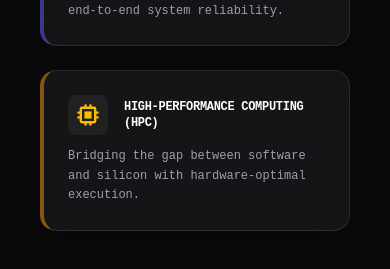
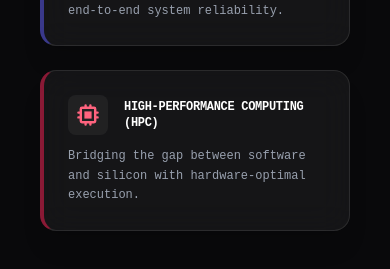
Before and after one commit to chunyuema/chunyuema.github.io, a Next.js app: page / in a window 390 px wide. Shown: the part 891-1160 px from the top of the page. Built offline with nearby package versions, Linux system fonts and the light colour scheme.

Commit message:
feat: separate skills from experience page #50

```diff
--- a/src/app/page.tsx
+++ b/src/app/page.tsx
@@ -7,7 +7,8 @@ import { useSearchParams } from "next/navigation";
 // Existing components - we will need to migrate these too
 import AboutMe from '../components/sections/AboutMe';
 import BlogPage from '../components/sections/Blogs';
-import TechnicalProfile from '../components/sections/TechnicalProfile';
+import Skills from '../components/sections/Skills';
+import EmploymentHistory from '../components/sections/EmploymentHistory';
 
 
 function HomeContent({ initialTab }: { initialTab: string }) {
@@ -17,14 +18,15 @@ function HomeContent({ initialTab }: { initialTab: string }) {
 
   useEffect(() => {
     const tab = searchParams.get("tab");
-    if (tab && ["aboutMe", "expertise", "blogs"].includes(tab)) {
+    if (tab && ["aboutMe", "experience", "skills", "blogs"].includes(tab)) {
       setActiveTab(tab);
     }
   }, [searchParams]);
 
   const navItems = [
     { label: "ABOUT_ME", value: "aboutMe" },
-    { label: "EXPERTISE", value: "expertise" },
+    { label: "EXPERIENCE", value: "experience" },
+    { label: "SKILLS", value: "skills" },
     { label: "BLOGS", value: "blogs" },
   ];
 
@@ -107,7 +109,8 @@ function HomeContent({ initialTab }: { initialTab: string }) {
       <main className="pt-24 pb-12 container mx-auto px-6 max-w-5xl">
         <div className="transition-all duration-500 animate-in fade-in slide-in-from-bottom-4">
           {activeTab === "aboutMe" && <AboutMe />}
-          {activeTab === "expertise" && <TechnicalProfile />}
+          {activeTab === "experience" && <EmploymentHistory />}
+          {activeTab === "skills" && <Skills />}
           {activeTab === "blogs" && <BlogPage />}
         </div>
       </main>
@@ -133,7 +136,7 @@ function HomeWrapper({
   const resolvedParams = React.use(searchParams);
   const tab =
     typeof resolvedParams.tab === "string" ? resolvedParams.tab : "aboutMe";
-  const initialTab = ["aboutMe", "expertise", "blogs"].includes(tab)
+  const initialTab = ["aboutMe", "experience", "skills", "blogs"].includes(tab)
     ? tab
     : "aboutMe";
 
--- a/src/components/sections/AboutMe.tsx
+++ b/src/components/sections/AboutMe.tsx
@@ -52,9 +52,9 @@ const AboutMe: React.FC = () => {
                 "**Focus Areas:** Hardware-Aware C++, Parallel Programming (OpenMP/MPI), and GPU Acceleration (CUDA/SYCL)."
             ],
             icon: <HiChip className="w-6 h-6" />,
-            color: "text-amber-400",
-            hoverColor: "group-hover:text-amber-400",
-            glowColor: "rgba(251,191,36,0.2)"
+            color: "text-rose-400",
+            hoverColor: "group-hover:text-rose-400",
+            glowColor: "rgba(251,113,133,0.2)"
         }
     ];
 
@@ -150,12 +150,12 @@ const AboutMe: React.FC = () => {
                             const borderColors = [
                                 pillar.id === 'availability' ? "border-l-cyan-500/50" :
                                 pillar.id === 'observability' ? "border-l-indigo-500/50" :
-                                "border-l-amber-500/50"
+                                "border-l-rose-500/50"
                             ];
                             const hoverBorders = [
                                 pillar.id === 'availability' ? "hover:border-l-cyan-400" :
                                 pillar.id === 'observability' ? "hover:border-l-indigo-400" :
-                                "hover:border-l-amber-400"
+                                "hover:border-l-rose-400"
                             ];
 
                             return (
@@ -191,7 +191,7 @@ const AboutMe: React.FC = () => {
                                 className={`glass-panel p-6 border-l-4 ${
                                     pillar.id === 'availability' ? "border-l-cyan-500/50" :
                                     pillar.id === 'observability' ? "border-l-indigo-500/50" :
-                                    "border-l-amber-500/50"
+                                    "border-l-rose-500/50"
                                 } active:scale-95 transition-all cursor-pointer`}
                                 onClick={() => setSelectedPillar(pillar)}
                             >
--- a/src/components/sections/Skills.tsx
+++ b/src/components/sections/Skills.tsx
@@ -12,17 +12,45 @@ import {
   HiTerminal,
   HiChevronRight,
   HiCursorClick,
+  HiShieldCheck,
+  HiInformationCircle,
 } from "react-icons/hi";
-import { skillThemes, currentlyExploring } from "../../data/SkillsEntry";
+import { skillThemes } from "../../data/SkillsEntry";
 
-const ICON_MAP: Record<string, any> = {
-  HiCode: HiCode,
-  HiCloud: HiCloud,
-  HiLightningBolt: HiLightningBolt,
-  HiDatabase: HiDatabase,
-  HiBadgeCheck: HiBadgeCheck,
-  HiRefresh: HiRefresh,
-  HiChip: HiChip,
+const PILLAR_CONFIG = {
+    availability: {
+        label: "Distributed Systems",
+        icon: HiCloud,
+        color: "text-cyan-400",
+        border: "border-t-cyan-500/30",
+        bg: "bg-cyan-500/10",
+        accent: "text-cyan-500/70",
+        shadow: "shadow-[0_0_20px_rgba(34,211,238,0.15)]",
+        activeBorder: "border-cyan-500/40",
+        ring: "ring-cyan-500/20"
+    },
+    observability: {
+        label: "Observability",
+        icon: HiShieldCheck,
+        color: "text-indigo-400",
+        border: "border-t-indigo-500/30",
+        bg: "bg-indigo-500/10",
+        accent: "text-indigo-500/70",
+        shadow: "shadow-[0_0_20px_rgba(129,140,248,0.15)]",
+        activeBorder: "border-indigo-500/40",
+        ring: "ring-indigo-500/20"
+    },
+    hpc: {
+        label: "HPC",
+        icon: HiChip,
+        color: "text-rose-400",
+        border: "border-t-rose-500/30",
+        bg: "bg-rose-500/10",
+        accent: "text-rose-500/70",
+        shadow: "shadow-[0_0_20px_rgba(251,113,133,0.15)]",
+        activeBorder: "border-rose-500/40",
+        ring: "ring-rose-500/20"
+    }
 };
 
 const Skills: React.FC = () => {
@@ -30,87 +58,89 @@ const Skills: React.FC = () => {
 
   const selectedTheme =
     skillThemes.find((t) => t.id === activeThemeId) || skillThemes[0];
-  const IconComponent = ICON_MAP[selectedTheme.icon] || HiCode;
+
+  const currentPillar = (selectedTheme.pillarId ? PILLAR_CONFIG[selectedTheme.pillarId] : PILLAR_CONFIG.availability) as typeof PILLAR_CONFIG.availability;
+  const PillarIcon = currentPillar.icon;
 
   return (
-    <div className="flex flex-col lg:flex-row gap-8 items-start animate-in fade-in slide-in-from-bottom-4 duration-500">
+    <div className="space-y-8 animate-in fade-in slide-in-from-bottom-4 duration-500">
+
+      {/* SYSTEM LEGEND */}
+      <div className="glass-panel p-4 border-l-4 border-zinc-500/50 flex items-start gap-4 bg-white/[0.02]">
+        <div className="p-2 rounded-lg bg-zinc-500/10 text-zinc-400 shrink-0">
+          <HiInformationCircle className="w-5 h-5" />
+        </div>
+        <div>
+          <h4 className="text-[10px] font-mono font-bold uppercase tracking-widest text-zinc-500 mb-1">Standard_Definition</h4>
+          <p className="text-xs text-gray-400 leading-relaxed italic">
+            <span className="text-emerald-400 font-bold">Prod Experience</span> := I have worked on code that has been successfully deployed to and executed in a production environment.
+          </p>
+        </div>
+      </div>
+
+      <div className="flex flex-col lg:flex-row gap-8 items-start">
         {/* SIDEBAR NAVIGATION */}
-      <aside className="w-full lg:w-96 lg:sticky lg:top-24 space-y-6 shrink-0">
-        <nav className="space-y-2">
-          {skillThemes.map((theme) => {
-            const ThemeIcon = ICON_MAP[theme.icon] || HiCode;
+        <aside className="w-full lg:w-80 lg:sticky lg:top-24 space-y-6 shrink-0">
+          <nav className="space-y-6">
+              {(Object.keys(PILLAR_CONFIG) as Array<keyof typeof PILLAR_CONFIG>).map(pillarKey => {
+                  const config = PILLAR_CONFIG[pillarKey];
+                  const themesInPillar = skillThemes.filter(t => t.pillarId === pillarKey);
+
+                  return (
+                      <div key={pillarKey} className="space-y-2">
+                          <div className="flex items-center gap-2 px-2 mb-3">
+                              <div className={`w-1 h-3 rounded-full ${config.bg.replace('/10', '/50')}`} />
+                              <span className="text-[10px] font-mono font-bold uppercase tracking-[0.2em] text-gray-500">
+                                  {config.label}
+                              </span>
+                          </div>
+                          <div className="space-y-1">
+                              {themesInPillar.map((theme) => {
                                   const isActive = activeThemeId === theme.id;
 
                                   return (
                                   <button
                                       key={theme.id}
                                       onClick={() => setActiveThemeId(theme.id)}
-                className={`w-full flex items-center justify-between p-4 rounded-xl border transition-all group ${
+                                      className={`w-full flex items-center justify-between p-3 rounded-xl border transition-all group ${
                                       isActive
-                    ? "bg-zinc-500/10 border-zinc-500/30 text-white shadow-[0_0_15px_rgba(161,161,170,0.1)]"
+                                          ? `${config.bg} ${config.activeBorder} text-white ${config.shadow}`
                                           : "bg-white/5 border-transparent text-gray-400 hover:bg-white/[0.08] hover:border-white/10"
                                       }`}
                                   >
                                       <div className="flex items-center gap-3">
-                  <ThemeIcon
-                    className={`w-5 h-5 ${isActive ? "text-zinc-400" : "text-gray-600 group-hover:text-gray-400"}`}
-                  />
-                  <span className="text-[11px] font-bold uppercase tracking-widest">
+                                      <span className="text-[10px] font-bold uppercase tracking-widest text-left">
                                           {theme.title.split("_").join(" ")}
                                       </span>
                                       </div>
                                       <HiChevronRight
-                  className={`w-4 h-4 transition-transform ${isActive ? "text-zinc-400 translate-x-1" : "text-gray-700"}`}
+                                      className={`w-4 h-4 transition-transform ${isActive ? config.color + " translate-x-1" : "text-gray-700"}`}
                                       />
                                   </button>
                                   );
                               })}
-        </nav>
-
-        {/* SYSTEM PULSE - Currently Exploring */}
-        <div className="glass-panel overflow-hidden border-t-2 border-t-purple-500/30">
-          <div className="bg-purple-500/10 px-4 py-2 border-b border-white/5 flex items-center justify-between">
-            <div className="flex items-center gap-2 text-purple-400 font-mono text-[10px] uppercase font-bold tracking-widest">
-              <HiRefresh className="w-3 h-3 animate-spin-slow" />
-              <span>Active_Growth</span>
                           </div>
                       </div>
-          <div className="p-4 space-y-3 font-mono">
-            {currentlyExploring.map((item: any, i) => (
-              <div key={i} className="space-y-1 group">
-                <div className="flex items-center gap-2 text-[10px]">
-                  <span className="text-purple-500/70">{">"}</span>
-                  <span className="text-gray-300 font-bold group-hover:text-purple-400 transition-colors">
-                    {item.name}
-                  </span>
-                </div>
-                <div className="pl-4 text-[9px] text-gray-600 flex items-center gap-1.5">
-                  <span className="w-1 h-[1px] bg-gray-800" />
-                  <span className="italic uppercase tracking-tighter">
-                    {item.focus}
-                  </span>
-                </div>
-              </div>
-            ))}
-          </div>
-        </div>
+                  );
+              })}
+          </nav>
         </aside>
 
         {/* MAIN CONTENT AREA */}
         <main className="flex-1 w-full min-w-0">
-        <div className="glass-panel p-8 relative overflow-hidden group/main">
+          <div className={`glass-panel p-8 relative overflow-hidden group/main border-t-4 ${currentPillar.activeBorder} transition-all duration-500 ${currentPillar.shadow}`}>
             {/* Background Decorative Icon */}
-          <div className="absolute top-0 right-0 p-8 opacity-[0.03] pointer-events-none group-hover/main:opacity-[0.05] transition-opacity">
-            <IconComponent className="w-48 h-48" />
+            <div className={`absolute top-0 right-0 p-8 opacity-[0.03] pointer-events-none group-hover/main:opacity-[0.05] transition-opacity ${currentPillar.color}`}>
+              <PillarIcon className="w-48 h-48" />
             </div>
 
             <div className="relative z-10">
               {/* Header */}
               <div className="flex flex-col md:flex-row md:items-end justify-between gap-4 mb-10 pb-6 border-b border-white/5">
                 <div>
-                <div className="flex items-center gap-2 text-zinc-500/60 font-mono text-[10px] uppercase tracking-[0.3em] mb-2">
+                  <div className={`flex items-center gap-2 ${currentPillar.accent} font-mono text-[10px] uppercase tracking-[0.3em] mb-2`}>
                     <HiCursorClick className="w-3 h-3" />
-                  <span>Contextual_Cluster</span>
+                    <span>{selectedTheme.id.replace(/-/g, '_')}</span>
                   </div>
                   <h2 className="text-3xl font-black text-white uppercase tracking-tight mb-2">
                     {selectedTheme.title.split("_").join(" ")}
@@ -120,8 +150,8 @@ const Skills: React.FC = () => {
                   </p>
                 </div>
                 <div className="text-right">
-                <span className="text-[10px] font-mono text-gray-600 uppercase">
-                  Experience:
+                  <span className={`text-[10px] font-mono ${currentPillar.accent} uppercase`}>
+                    Experience_Trace:
                   </span>
                   <div className="text-sm font-mono font-bold text-gray-400">
                     {selectedTheme.years} Years
@@ -135,22 +165,22 @@ const Skills: React.FC = () => {
                   return (
                     <div
                       key={sIdx}
-                    className={`p-4 rounded-lg border-l-4 ${skill.hasProductionExp ? "border-l-zinc-500/50" : "border-l-amber-500/50"} bg-white/5 border-y border-r border-white/10 text-gray-300 hover:bg-white/[0.08] transition-all group/skill`}
+                      className={`p-4 rounded-lg border-l-4 ${skill.hasProductionExp ? "border-l-emerald-500/50" : "border-l-amber-500/50"} bg-white/5 border border-white/5 text-gray-300 hover:bg-white/[0.08] transition-all group/skill`}
                     >
                       <div className="flex flex-col gap-2">
                         <span className="text-xs font-bold leading-tight group-hover/skill:text-white transition-colors">
                           {skill.name}
                         </span>
-                      <div className="flex items-center justify-between">
+                        <div className="flex items-center justify-between mt-1">
                           {skill.hasProductionExp ? (
-                          <div className="flex items-center gap-1 text-[8px] font-mono text-zinc-400 uppercase font-black opacity-70 group-hover/skill:opacity-100">
-                            <HiCheckCircle className="w-3 h-3" />
-                            <span>Prod_Ready</span>
+                            <div className="flex items-center gap-1.5 text-[8px] font-mono text-emerald-400 uppercase font-black opacity-70 group-hover/skill:opacity-100 transition-opacity">
+                              <HiCheckCircle className="w-3.5 h-3.5" />
+                              <span>Prod Experience</span>
                             </div>
                           ) : (
-                          <div className="flex items-center gap-1 text-[8px] font-mono text-amber-500 uppercase font-black opacity-70 group-hover/skill:opacity-100">
-                            <HiAcademicCap className="w-3 h-3" />
-                            <span>Dev_Only</span>
+                            <div className="flex items-center gap-1.5 text-[8px] font-mono text-amber-500 uppercase font-black opacity-70 group-hover/skill:opacity-100 transition-opacity">
+                              <HiAcademicCap className="w-3.5 h-3.5" />
+                              <span>Active Growth</span>
                             </div>
                           )}
                         </div>
@@ -163,6 +193,7 @@ const Skills: React.FC = () => {
           </div>
         </main>
       </div>
+    </div>
   );
 };
 
--- a/src/data/SkillsEntry.ts
+++ b/src/data/SkillsEntry.ts
@@ -1,91 +1,128 @@
 import { SkillTheme } from "../types/skills";
 
 export const skillThemes: SkillTheme[] = [
+  // PILLAR 1: DISTRIBUTED SYSTEMS (The Macro Layer - Build & Orchestrate)
   {
-    id: "enterprise-dev",
-    title: "Enterprise_Development",
-    icon: "HiCode",
-    description: "Cloud-native application logic and framework implementation.",
+    id: "languages-backend",
+    pillarId: "availability",
+    title: "Cloud_Native_Development",
+    description: "Building scalable service logic and data persistence layers.",
     years: 3,
     skills: [
-      { name: "Java (SpringBoot)", hasProductionExp: true },
-      { name: "TypeScript / JS (React, NodeJS)", hasProductionExp: true },
-      { name: "Python (Django)", hasProductionExp: true }
-    ]
+      { name: "Java (Spring Boot)", hasProductionExp: true },
+      { name: "TypeScript / NodeJS", hasProductionExp: true },
+      { name: "Python (Django/FastAPI)", hasProductionExp: true },
+      { name: "PostgreSQL / DynamoDB", hasProductionExp: true },
+      { name: "Redis / ElastiCache", hasProductionExp: true },
+    ],
   },
   {
-    id: "container-orchestration",
-    title: "Containerization_&_Orchestration",
-    icon: "HiChip",
-    description: "Containerized deployment and high-availability orchestration.",
+    id: "orchestration",
+    pillarId: "availability",
+    title: "Container_&_Orchestration",
+    description:
+      "Architecting high-availability clusters and containerized lifecycles.",
     years: 3,
     skills: [
-      { name: "Docker", hasProductionExp: true },
       { name: "Kubernetes", hasProductionExp: true },
-      { name: "AWS ECS / EKS", hasProductionExp: true }
-    ]
+      { name: "Docker & Containerd", hasProductionExp: true },
+      { name: "AWS ECS / Fargate", hasProductionExp: true },
+      { name: "Nomad / Consul", hasProductionExp: false },
+    ],
   },
   {
-    id: "iac",
-    title: "Infrastructure_as_Code",
+    id: "iac-cloud",
+    pillarId: "availability",
+    title: "Infrastructure_As_Code",
     icon: "HiCloud",
-    description: "Automated provisioning and cloud infrastructure management.",
+    description: "Automated provisioning and cloud-native resource management.",
     years: 3,
     skills: [
       { name: "Terraform", hasProductionExp: true },
-      { name: "AWS CloudFormation", hasProductionExp: true },
-      { name: "AWS CDK", hasProductionExp: true }
-    ]
+      { name: "AWS CDK (TS/Java)", hasProductionExp: true },
+      { name: "CloudFormation", hasProductionExp: true },
+      { name: "Ansible", hasProductionExp: true },
+    ],
   },
   {
-    id: "system-reliability",
-    title: "System_Reliability_&_Networking",
-    icon: "HiRefresh",
-    description: "Availability monitoring, CI/CD, and network configuration.",
+    id: "arch-patterns",
+    pillarId: "availability",
+    title: "Distributed_Patterns",
+    icon: "HiLightningBolt",
+    description:
+      "Communication protocols and architectural designs for global scale.",
     years: 3,
     skills: [
-      { name: "CI/CD Pipeline", hasProductionExp: true },
-      { name: "Nginx / Route53", hasProductionExp: true },
-      { name: "AWS VPC Networking", hasProductionExp: true }
-    ]
+      { name: "gRPC & Protobuf", hasProductionExp: true },
+      { name: "Event-Driven (SQS/SNS)", hasProductionExp: true },
+      { name: "RESTful API Design", hasProductionExp: true },
+      { name: "Kafka Messaging", hasProductionExp: false },
+    ],
+  },
+
+  // PILLAR 2: OBSERVABILITY & RELIABILITY (The Transparency Layer - Monitor & Stabilize)
+  {
+    id: "sre-core",
+    pillarId: "observability",
+    title: "Reliability_Engineering",
+    icon: "HiShieldCheck",
+    description: "Continuous delivery and proactive system health monitoring.",
+    years: 3,
+    skills: [
+      { name: "GitHub Actions", hasProductionExp: true },
+      { name: "SLIs / SLOs / SLAs", hasProductionExp: true },
+      { name: "AWS CloudWatch / Metrics", hasProductionExp: true },
+      { name: "eBPF (Deep Insights)", hasProductionExp: false },
+    ],
   },
   {
-    id: "distributed-arch",
-    title: "Distributed_Architecture",
-    icon: "HiLightningBolt",
-    description: "Communication patterns and architectural designs for scale.",
+    id: "networking",
+    pillarId: "observability",
+    title: "Systems_Networking",
+    icon: "HiRefresh",
+    description:
+      "Connectivity and traffic management across distributed environments.",
     years: 3,
     skills: [
-      { name: "REST / gRPC", hasProductionExp: true },
-      { name: "Event-Driven Arch", hasProductionExp: true },
-      { name: "Architectural Patterns", hasProductionExp: true }
-    ]
+      { name: "AWS VPC Networking", hasProductionExp: true },
+      { name: "Nginx / Proxy Configuration", hasProductionExp: true },
+      { name: "Route53 / DNS", hasProductionExp: true },
+      { name: "Service Mesh (Istio)", hasProductionExp: false },
+    ],
+  },
+
+  // PILLAR 3: HPC & SYSTEMS (The Micro Layer - Optimize & Squeeze)
+  {
+    id: "low-level",
+    pillarId: "hpc",
+    title: "Systems_Programming",
+    icon: "HiChip",
+    description:
+      "Hardware-aware software development and close-to-metal optimization.",
+    years: 2,
+    skills: [
+      { name: "Rust", hasProductionExp: false },
+      { name: "C++", hasProductionExp: false },
+      { name: "Memory Management", hasProductionExp: true },
+      { name: "Linux Kernel Fundamentals", hasProductionExp: false },
+    ],
   },
   {
-    id: "persistence",
-    title: "Data_Persistence_&_Messaging",
-    icon: "HiDatabase",
-    description: "State management, relational modeling, and high-throughput messaging.",
-    years: 3,
-    skills: [
-      { name: "PostgreSQL / MySQL", hasProductionExp: true },
-      { name: "MongoDB / Redis", hasProductionExp: true },
-      { name: "Kafka Messaging", hasProductionExp: false }
-    ]
-  },
-  {
-    id: "certifications",
-    title: "Industry_Certifications",
-    icon: "HiBadgeCheck",
-    description: "Verified professional certifications and industry knowledge.",
+    id: "parallel-compute",
+    pillarId: "hpc",
+    title: "Parallel_Execution",
+    icon: "HiChip",
+    description:
+      "Utilizing many-core architectures for high-velocity computation.",
     years: 1,
     skills: [
-      { name: "AWS Certified DevOps Associate (DVA-C02)", hasProductionExp: true }
-    ]
-  }
+      { name: "OpenMP", hasProductionExp: false },
+      { name: "MPI (Message Passing)", hasProductionExp: false },
+      { name: "SIMD / Vectorization", hasProductionExp: false },
+      { name: "CUDA (Foundations)", hasProductionExp: false },
+      { name: "GPU Acceleration", hasProductionExp: false },
+    ],
+  },
 ];
 
-export const currentlyExploring = [
-  { name: "Rust", focus: "Systems Programming" },
-  { name: "MPI / OpenMP", focus: "High Performance Computing" }
-];
+export const currentlyExploring = [];
--- a/src/types/skills.ts
+++ b/src/types/skills.ts
@@ -5,8 +5,8 @@ export interface SkillItem {
 
 export interface SkillTheme {
   id: string;
+  pillarId?: 'availability' | 'observability' | 'hpc';
   title: string;
-  icon: string;
   description: string;
   skills: SkillItem[];
   years: number;
```
Lines whose indentation alone changed are shown as unchanged.
